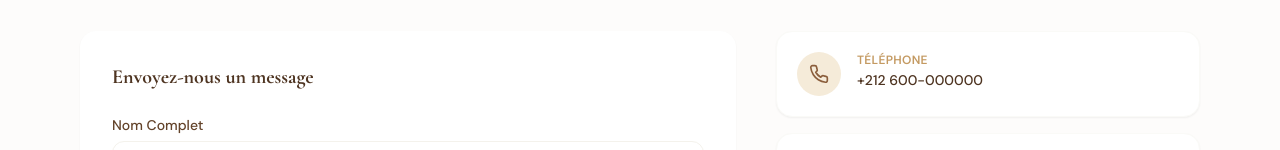
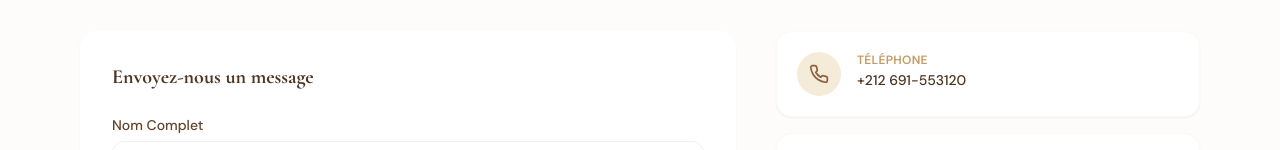
Before and after one commit to simohmd10/cuir, a React (Vite) app: page /contact in a window 1280 px wide. Shown: the part 341-491 px from the top of the page. Built offline with nearby package versions, Linux system fonts and the light colour scheme; no server answers; a web font is replaced by a local one.

Commit message:
Update Contact.tsx

```diff
--- a/src/pages/Contact.tsx
+++ b/src/pages/Contact.tsx
@@ -120,8 +120,8 @@ export default function Contact() {
     {
       icon: <Phone className="w-5 h-5 text-leather-500" />,
       label: lang === 'ar' ? 'الهاتف' : 'Téléphone',
-      value: '+212 600-000000',
-      href: 'tel:+212600000000',
+      value: '+212 691-553120',
+      href: 'tel:+212691553120',
     },
     {
       icon: <Mail className="w-5 h-5 text-leather-500" />,
```
